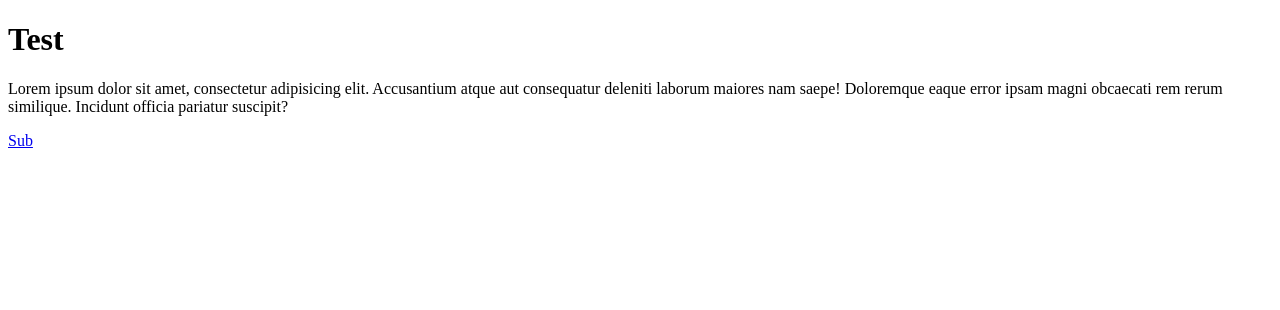
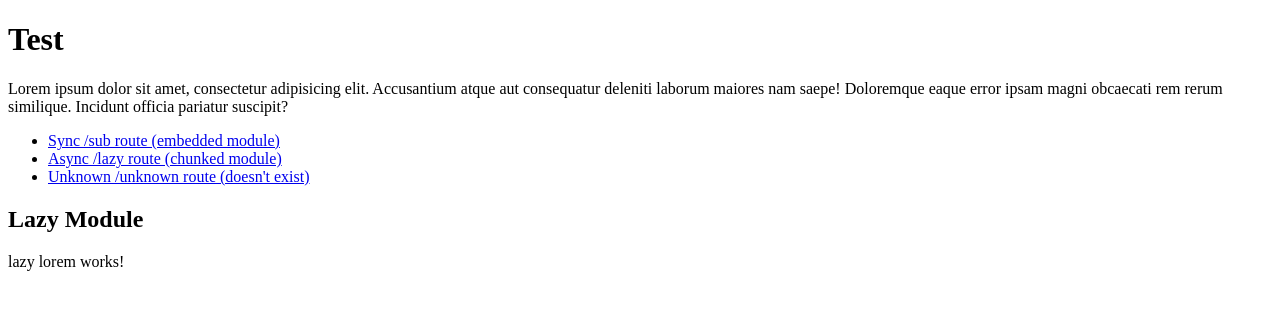
Before and after one commit to sod/angular-universal, an Angular app: page /lazy in a window 1280 px wide. Before the commit this address led to /. Shown: the top 310 px of the page. Built offline with nearby package versions, Linux system fonts and the light colour scheme.

Commit message:
add lazy module, fix npm start

```diff
--- a/src/app/app-routing.module.ts
+++ b/src/app/app-routing.module.ts
@@ -5,6 +5,9 @@ import {SubComponentComponent} from 'src/app/sub-component/sub-component.compone
 const routes: Routes = [{
   path: 'sub',
   component: SubComponentComponent,
+}, {
+  path: 'lazy',
+  loadChildren: 'src/app/lazy/lazy.module#LazyModule',
 }];
 
 @NgModule({
--- a/src/app/app.component.html
+++ b/src/app/app.component.html
@@ -2,6 +2,10 @@
 
 <p>Lorem ipsum dolor sit amet, consectetur adipisicing elit. Accusantium atque aut consequatur deleniti laborum maiores nam saepe! Doloremque eaque error ipsam magni obcaecati rem rerum similique. Incidunt officia pariatur suscipit?</p>
 
-<a routerLink="/sub">Sub</a>
+<ul>
+  <li><a routerLink="/sub">Sync /sub route (embedded module)</a></li>
+  <li><a routerLink="/lazy">Async /lazy route (chunked module)</a></li>
+  <li><a routerLink="/unknown">Unknown /unknown route (doesn't exist)</a></li>
+</ul>
 
 <router-outlet></router-outlet>
--- /dev/null
+++ b/src/app/lazy/lorem/lorem.component.html
@@ -0,0 +1,5 @@
+<h2>Lazy Module</h2>
+
+<p>
+  lazy lorem works!
+</p>
--- /dev/null
+++ b/src/app/lazy/lorem/lorem.component.ts
@@ -0,0 +1,15 @@
+import { Component, OnInit } from '@angular/core';
+
+@Component({
+  selector: 'app-lorem',
+  templateUrl: './lorem.component.html',
+  styleUrls: ['./lorem.component.scss']
+})
+export class LoremComponent implements OnInit {
+
+  constructor() { }
+
+  ngOnInit() {
+  }
+
+}
--- a/src/app/sub-component/sub-component.component.html
+++ b/src/app/sub-component/sub-component.component.html
@@ -1,3 +1,5 @@
+<h2>Sync Module</h2>
+
 <p>
   sub-component works!
 </p>
--- a/universal-server.ts
+++ b/universal-server.ts
@@ -53,6 +53,7 @@ app.get('*.js.map', express.static(join(DIST_FOLDER, 'foo')));
 // All regular routes use the Universal engine
 app.get('/', universal);
 app.get('/sub', universal);
+app.get('/lazy', universal);
 
 app.get('*', (req, res) => {
   res.status(404).send('');
```
Also changed, not shown: package.json (+4 -3 lines), src/app/lazy/lazy-routing.module.ts (added, +14 -0 lines), src/app/lazy/lazy.module.ts (added, +14 -0 lines), src/app/lazy/lorem/lorem.component.scss (added), 1 other file (tests, documents, lock files or other folders).
